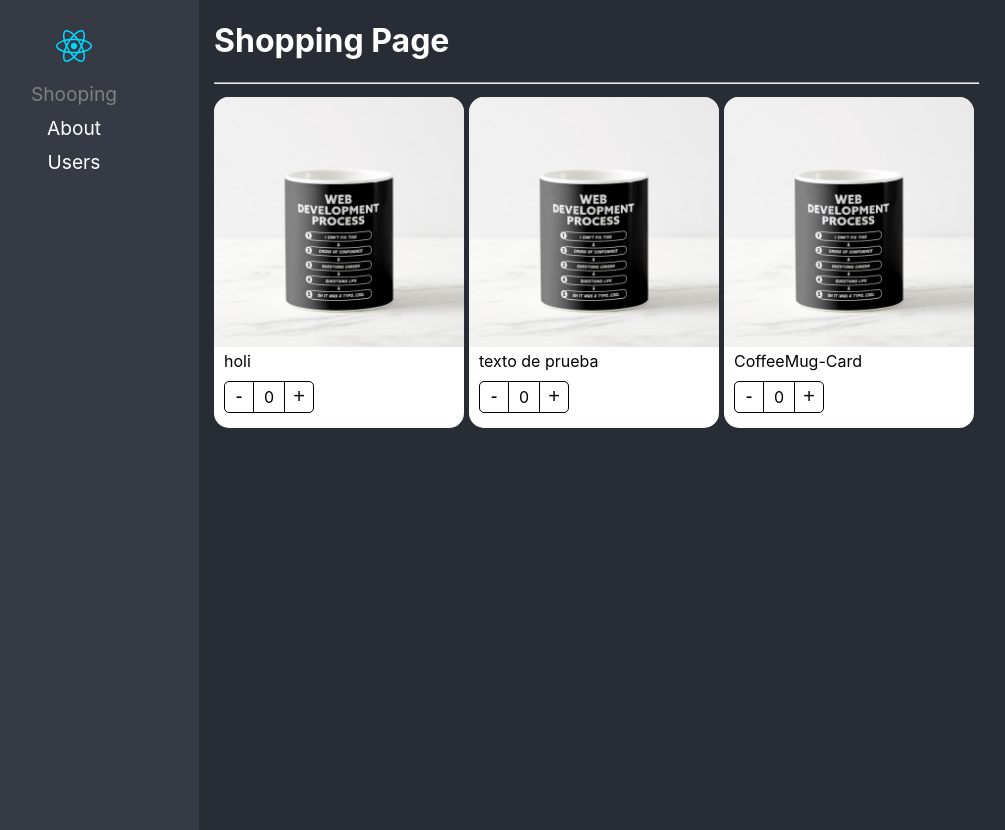
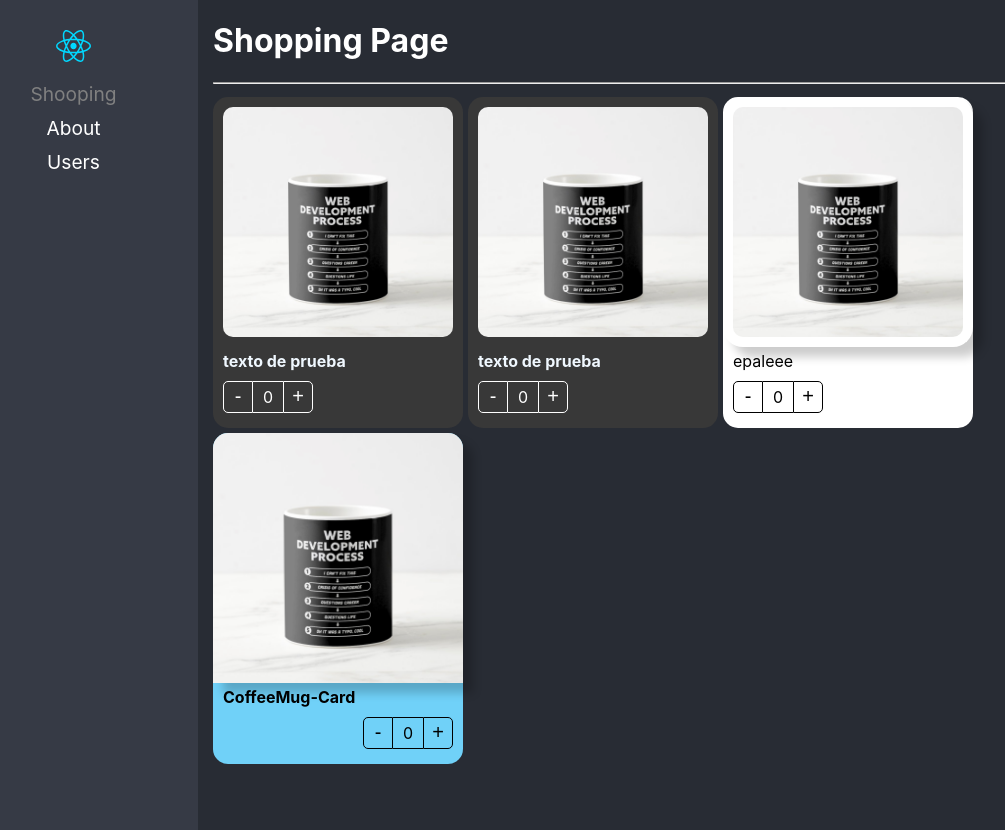
Before and after one commit to joseduquee/react-template-ts, a React (Vite) app: page / in a window 1280 px wide. Shown: the whole page, without its empty margins (51-1056 px from the left). Built offline with nearby package versions, Linux system fonts and the light colour scheme.

Commit message:
component extend styles ready

```diff
--- a/src/features/component-patterns/components/ProductButtons.tsx
+++ b/src/features/component-patterns/components/ProductButtons.tsx
@@ -2,18 +2,26 @@
 import { productContext } from './ProductCard';
 import styles from '../styles/styles.module.css';
 
+export interface Props {
+  className?: string;
+  activeBtnClass?: string;
+  style?: React.CSSProperties;
+}
 
-export const ProductButtons = () => {
+export const ProductButtons = ( { className, style }: Props) => {
 
     const { increaseBy, counter } = useContext( productContext );
 
     return (
-    <div className={styles.buttonsContainer}>
-      <button className={styles.buttonMinus} onClick={() => increaseBy(-1)}>
+    <div
+      className={`${styles.buttonsContainer} ${ className }`}
+      style={ style }
+    >
+      <button className={`${styles.buttonMinus}`} onClick={() => increaseBy(-1)}>
         -
       </button>
-      <div className={styles.countLabel}> {counter} </div>
-      <button className={styles.buttonAdd} onClick={() => increaseBy(+1)}>
+      <div className={`${styles.countLabel}`}> {counter} </div>
+      <button className={`${styles.buttonAdd}`} onClick={() => increaseBy(+1)}>
         +
       </button>
     </div>
--- a/src/features/component-patterns/components/ProductCard.tsx
+++ b/src/features/component-patterns/components/ProductCard.tsx
@@ -1,20 +1,29 @@
 import { useProduct } from '../hooks/useProduct';
-import { createContext } from 'react';
-import { ProductContextProps, ProductCardProps } from '../interfaces/interfaces';
+import { ReactElement, createContext } from 'react';
+import { ProductContextProps, Product } from '../interfaces/interfaces';
 import styles from '../styles/styles.module.css';
 
 export const productContext = createContext({} as ProductContextProps);
 const { Provider } = productContext;
 
+export interface Props {
+  children?: ReactElement | ReactElement[];
+  product: Product;
+  className?: string;
+  style?: React.CSSProperties;
+}
 
-export const ProductCard = ({ children, product }: ProductCardProps) => {
+export const ProductCard = ({ children, product, className, style }: Props) => {
   const { counter, increaseBy } = useProduct();
 
   return (
     <Provider value={{
         counter, increaseBy, product
     }}>
-        <div className={ styles.productCard}>
+        <div
+          className={ `${ styles.productCard } ${ className }`}
+          style={ style }
+        >
             { children }
         </div>
     </Provider>
--- a/src/features/component-patterns/components/ProductImage.tsx
+++ b/src/features/component-patterns/components/ProductImage.tsx
@@ -3,14 +3,21 @@
 import noImage from '../assets/no-image.jpg';
 import styles from '../styles/styles.module.css';
 
-export const ProductImage = ({ img = "" }) => {
+export interface Props {
+  img?: string;
+  className?: string;
+  style?: React.CSSProperties;
+}
+
+export const ProductImage = ({ img = '', className, style }: Props) => {
 
     const { product } = useContext( productContext );
     const src: string = img ? img : product.img ?? noImage;
 
     return (
     <img
-      className={styles.productImg}
+      className={ `${ styles.productImg} ${ className }` }
+      style={ style }
       src={ src }
       alt="product-image"
     />
--- a/src/features/component-patterns/components/ProductTitle.tsx
+++ b/src/features/component-patterns/components/ProductTitle.tsx
@@ -1,9 +1,21 @@
 import { useContext } from 'react';
 import { productContext } from './ProductCard';
-import styles from "../styles/styles.module.css";
+import styles from '../styles/styles.module.css';
 
+export interface Props {
+    className?: string;
+    title?: string;
+    style?: React.CSSProperties;
+}
 
-export const ProductTitle = ({ title }: { title?: string }) => {
-    const { product } = useContext( productContext )
-    return <span className={styles.productDescription}>{title ? title : product.title}</span>;
+export const ProductTitle = ({ title, className, style }: Props) => {
+  const { product } = useContext(productContext);
+  return (
+    <span
+      className={`${styles.productDescription} ${className}`}
+      style={ style }
+    >
+      {title ? title : product.title}
+    </span>
+  );
 };
--- a/src/features/component-patterns/components/index.ts
+++ b/src/features/component-patterns/components/index.ts
@@ -1,5 +1,5 @@
 import { ProductCard as ProductCardHOC } from './ProductCard';
-// export { ProductCard } from './ProductCard';
+
 import { ProductButtons } from './ProductButtons';
 import { ProductImage } from './ProductImage';
 import { ProductTitle } from './ProductTitle';
--- a/src/features/component-patterns/pages/ShoppingPage.tsx
+++ b/src/features/component-patterns/pages/ShoppingPage.tsx
@@ -1,10 +1,11 @@
 import { ProductImage, ProductTitle, ProductButtons } from '../components';
 import ProductCard from '../components/index';
+import '../styles/custom-styles.css';
 
 const product = {
-  id: "1",
-  title: "CoffeeMug-Card",
-  img: "./coffee-mug.png",
+  id: '1',
+  title: 'CoffeeMug-Card',
+  img: './coffee-mug.png',
 };
 
 export const ShoppingPage = () => {
@@ -14,27 +15,39 @@
       <hr />
       <div
         style={{
-          display: "flex",
-          flexDirection: "row",
-          flexWrap: "wrap",
+          display: 'flex',
+          flexDirection: 'row',
+          flexWrap: 'wrap',
         }}
       >
         {/* Other way to do it */}
-        <ProductCard product={ product }>
-            <ProductImage />
-            <ProductTitle title='holi' />
-            <ProductButtons />
+        <ProductCard product={product} className='bg-dark text-white'>
+          <ProductImage className='custom-image' />
+          <ProductTitle className='text-bold' title={'texto de prueba'} />
+          <ProductButtons className='custom-buttons' />
         </ProductCard>
 
-        <ProductCard product={ product }>
-            <ProductCard.Image />
-            <ProductCard.Title title={'texto de prueba'}/>
-            <ProductCard.Buttons />
+        <ProductCard product={product} className='bg-dark text-white'>
+          <ProductCard.Image className='custom-image' />
+          <ProductCard.Title title={'texto de prueba'} className='text-bold'/>
+          <ProductCard.Buttons className='custom-buttons' />
         </ProductCard>
-        <ProductCard product={ product }>
-            <ProductCard.Image />
-            <ProductCard.Title />
-            <ProductCard.Buttons />
+
+        <ProductCard product={product}>
+          <ProductCard.Image className='custom-image' style={{ boxShadow: '10px 10px 10px rgba(0, 0, 0, 0.2)'}}/>
+          <ProductCard.Title title='epaleee' />
+          <ProductCard.Buttons />
+        </ProductCard>
+
+        <ProductCard
+          product={product}
+          style={{
+            backgroundColor: '#70D1F8'
+          }}
+        >
+          <ProductImage style={{ boxShadow: '10px 10px 10px rgba(0, 0, 0, 0.2)'}} />
+          <ProductTitle style={{ fontWeight: 'bold' }}/>
+          <ProductButtons style={{ display: 'flex', justifyContent: 'end' }}/>
         </ProductCard>
       </div>
     </div>
--- /dev/null
+++ b/src/features/component-patterns/styles/custom-styles.css
@@ -0,0 +1,22 @@
+.bg-dark {
+    background-color: rgb(56, 56, 56);
+}
+
+.text-white {
+    color: aliceblue;
+}
+
+.text-bold {
+    font-weight: bold;;
+}
+
+.custom-image {
+    border-radius: 20px;
+    padding: 10px;
+    width: calc(100% - 20px);
+}
+
+.custom-buttons button, .custom-buttons div {
+    color: white;
+    border-color: white;
+}
```
Also changed, not shown: src/features/component-patterns/interfaces/interfaces.ts (+9 -10 lines).
